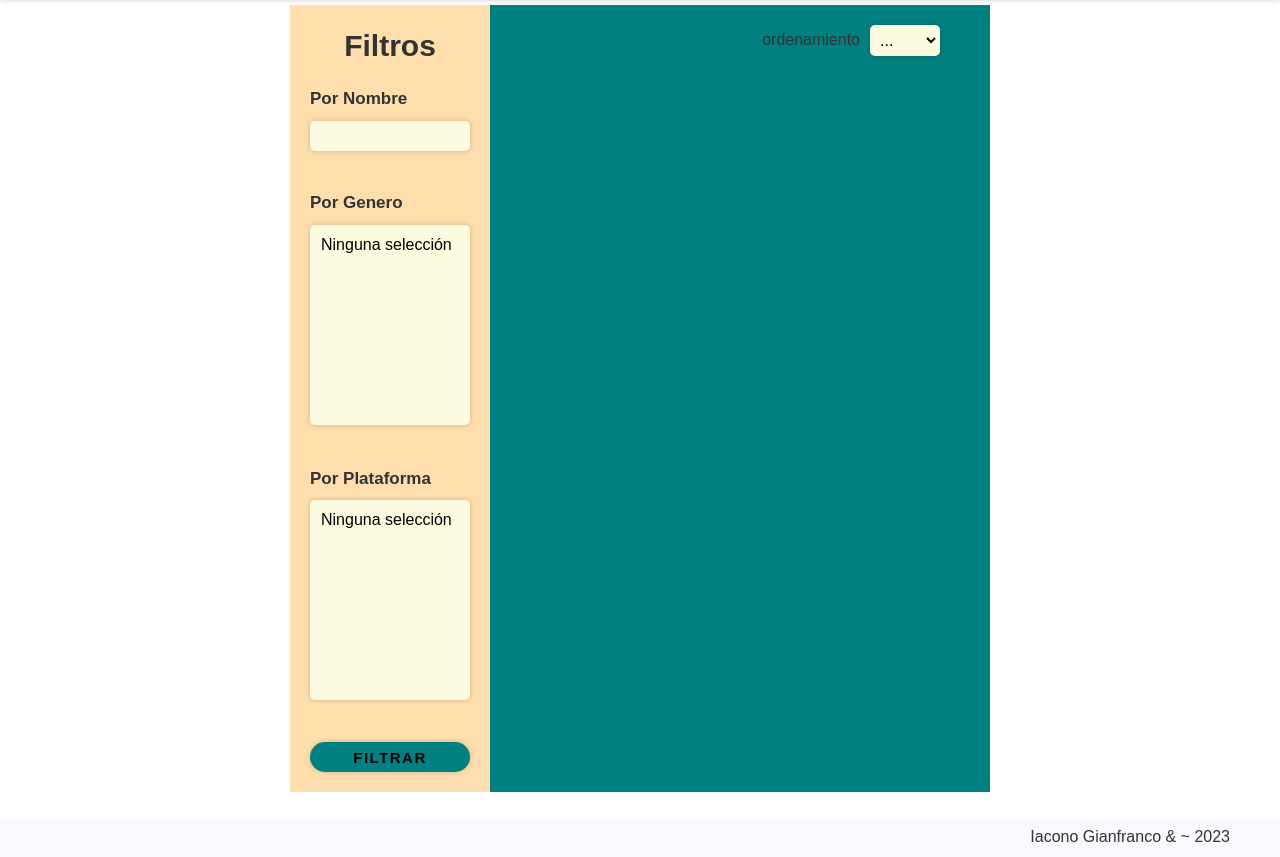
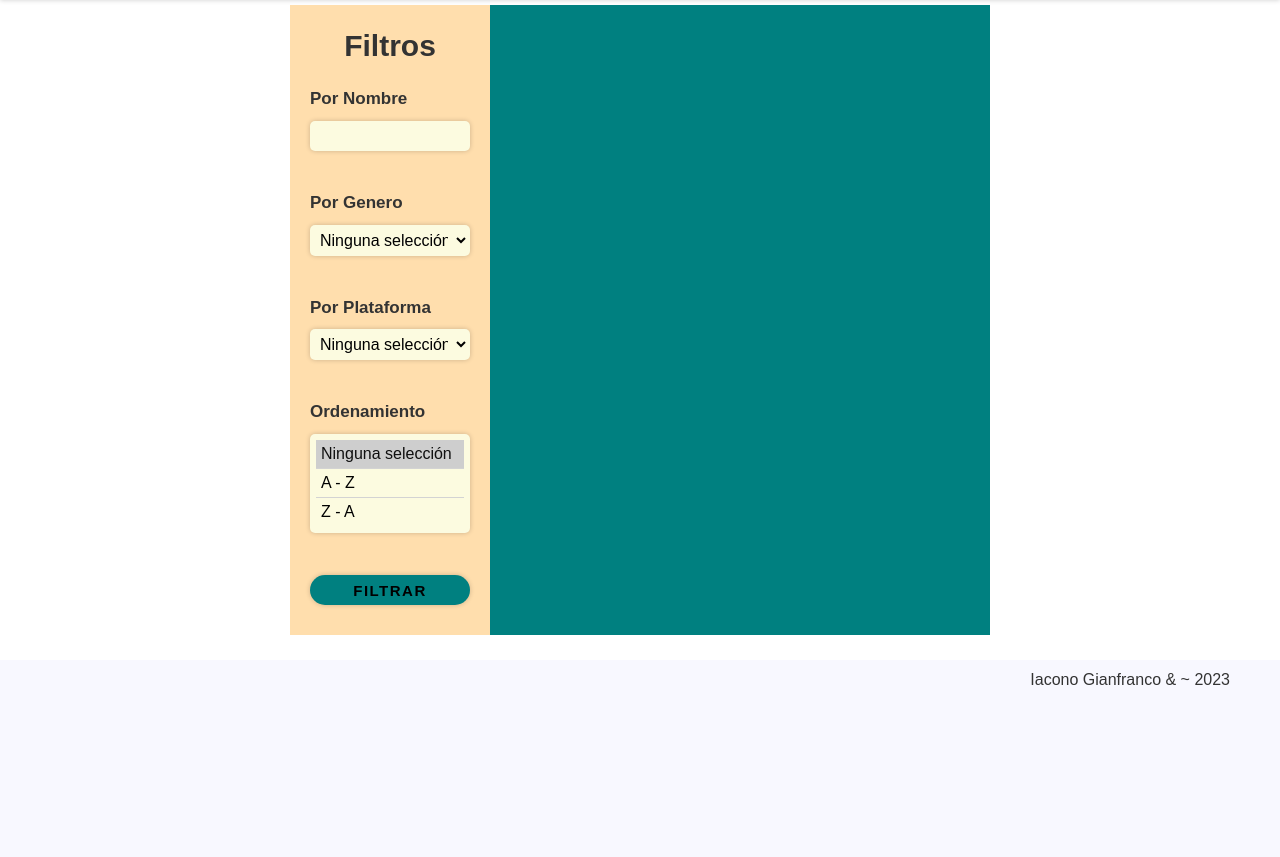
Before and after one commit to IaconoG/Seminario-PHP, a PHP site: page / in a window 1280 px wide. Shown: the part 100-957 px from the top of the page. After the commit the page ends 785 px from the top, so only its background shows below. Run offline with PHP 8.4, Linux system fonts and the light colour scheme; the visitor is signed in with stand-in values (Sample User, id 1); data that the repository does not hold is empty.

Commit message:
demasiados cambios de nuevo :)))

```diff
--- a/Entrega 1 PHP/altaJuego.php
+++ b/Entrega 1 PHP/altaJuego.php
@@ -40,7 +40,7 @@
         <div>
           <label for="plataforma">Plataforma:</label>
           <select name="plataformas" id="plataformas" title="listado-plataformas" multiple>
-            <?php require('components/mostrarDatos/opciones_plataforma.php') ?>
+            <?php require('components/includes/opciones_plataforma.php') ?>
           </select>
         </div>
         <div>
@@ -51,7 +51,7 @@
         <div>
           <label for="genero">Genero:</label>
           <select name="generos" id="generos" title="listado-generos" multiple>
-            <?php require('components/mostrarDatos/opciones_genero.php') ?>
+            <?php require('components/includes/opciones_genero.php') ?>
           </select>
         </div>
         <input type="submit" value="Enviar" onclick="validarFormulario()" ></input>
--- a/Entrega 1 PHP/assets/css/estilos.css
+++ b/Entrega 1 PHP/assets/css/estilos.css
@@ -150,10 +150,7 @@ body {
 .filtros form > div {
   margin: 0 0 4rem 0;
 }
-.filtros select {
-  min-height: 200px;
-  max-height: 400px;
-}
+
 select option{
   border-bottom: 1px solid #D3D3D3;
   padding-inline: 0.5rem;
@@ -188,17 +185,6 @@ select::-webkit-scrollbar-thumb:active {
   flex-direction: column;
   gap: 2rem 0;
 }
-.juegos .ordenamiento_juego {
-  width: 100%;
-  display: flex;
-  justify-content: flex-end;
-  align-items: center;
-  gap: 0 1rem;
-}
-.juegos select {
-  width: 7rem;
-  text-transform: capitalize;
-}
 .bloque-juegos {
   display: grid;
   grid-template-columns: repeat(auto-fit, minmax(330px, 1fr));
@@ -217,12 +203,13 @@ select::-webkit-scrollbar-thumb:active {
 
 }
 .juego .header-juego {
+  min-height: 200px;
   width: 100%;
-  height: auto;
+  height: max-content;
+  max-height: 400px;
   overflow: hidden; /* Ocultar cualquier contenido que exceda el tamaño de la tarjeta */
 }
 .juego .header-juego > img {
-
   width: 100%;
   height: 100%;
   border-radius: 0 0 1.5rem 1.5rem;
@@ -236,7 +223,7 @@ select::-webkit-scrollbar-thumb:active {
   display: flex;
   flex-direction: column;
   gap: 1.5rem;
-  height: 100%;
+  height: max-content;
 }
 .juego .contenido-juego .contenedor-titulo-juego {
   align-self: center;
--- /dev/null
+++ b/Entrega 1 PHP/assets/js/mostrarOpciones.js
@@ -0,0 +1,10 @@
+// Contamos la cantidad de opciones de cada select y segun el valor mostramos un cierto numero de opciones
+
+const selects = document.querySelectorAll('aside select');
+
+selects.forEach(select => {
+  let cantOpciones = select.options.length;
+  console.log(cantOpciones);
+  if (cantOpciones > 7) select.setAttribute('size', 7);
+  else select.setAttribute('size', cantOpciones);
+});
--- a/Entrega 1 PHP/assets/js/uploadImagen.js
+++ b/Entrega 1 PHP/assets/js/uploadImagen.js
@@ -9,4 +9,5 @@ const labelImagen = document.getElementById('label-imagen');
 
 inputImagen.addEventListener('change', () => {
     labelImagen.innerText = inputImagen.files[0].name;
+    labelImagen.style.color = "var(--clr-negro)";
 });
--- a/Entrega 1 PHP/components/get/getOpcionesGeneros.php
+++ b/Entrega 1 PHP/components/get/getOpcionesGeneros.php
@@ -3,7 +3,7 @@
   require ($pathConexion."conexionBD.php");
 
   // //** Obtenemos los datos de la base de datos **//
-  $sql = "SELECT * FROM  generos"; // Consulta SQL
+  $sql = "SELECT * FROM  generos ORDER BY nombre ASC"; // Consulta SQL
   $resultado = mysqli_query($conexion, $sql); // Ejecuta una consulta en la base de datos
 
   if (!$resultado) { // Si la consulta no se ejecuta correctamente
@@ -11,7 +11,7 @@
     die();
   }
 
-  //** Almacenamos los datos en un array **//
+  // //** Almacenamos los datos en un array **//
   $_SESSION['generos'] = array();
   while ($genero = mysqli_fetch_assoc($resultado)) {
     $_SESSION['generos'][$genero['id']] = $genero['nombre'];
@@ -21,3 +21,4 @@
   /** Cerramos la conexion **/
   mysqli_free_result($resultado); // Libera la memoria asociada al resultado
   mysqli_close($conexion); // Cierra la conexion a la base de datos
+  ?>
--- a/Entrega 1 PHP/components/get/getOpcionesNombresJuegos.php
+++ b/Entrega 1 PHP/components/get/getOpcionesNombresJuegos.php
@@ -12,11 +12,9 @@
   }
 
   //** Mostramos los nombres en la pagina */
-  $row = 'nombre';
-  while ($juego = mysqli_fetch_assoc($resultado)) {
-    $nombreJuego = $juego[$row];
-    $option = "<option value=\"$nombreJuego\" name=\"$nombreJuego\"></option>";
-    echo $option;
+  $_SESSION['nombreJuegos'] = array();
+  while ($nombreJuego = mysqli_fetch_assoc($resultado)) {
+    $_SESSION['nombreJuegos'][] = $nombreJuego['nombre'];
   }
 
   /** Cerramos la conexion **/
--- a/Entrega 1 PHP/components/get/getOpcionesPlataformas.php
+++ b/Entrega 1 PHP/components/get/getOpcionesPlataformas.php
@@ -4,7 +4,7 @@
 
 
   //** Obtenemos los datos de la base de datos **//
-  $sql = "SELECT * FROM plataformas"; // Consulta SQL
+  $sql = "SELECT * FROM plataformas ORDER BY nombre ASC"; // Consulta SQL
   $resultado = mysqli_query($conexion, $sql); // Ejecuta una consulta en la base de datos
 
   if (!$resultado) { // Si la consulta no se ejecuta correctamente
--- /dev/null
+++ b/Entrega 1 PHP/components/includes/opciones_nombres.php
@@ -0,0 +1,5 @@
+<?php
+    // Mostramos los datos en la pagina
+  foreach ($_SESSION['nombreJuegos'] as $nombreJuego) {
+    echo "<option value=\"$nombreJuego\" name=\"$nombreJuego\"></option>";
+  }
--- a/Entrega 1 PHP/components/listaJuegos.php
+++ b/Entrega 1 PHP/components/listaJuegos.php
@@ -13,7 +13,7 @@
   }
 
   while ($juego = mysqli_fetch_assoc($resultado)) {
-    require 'mostrarDatos/displayJuegos.php';
+    require 'includes/displayJuegos.php';
   }
 
   mysqli_free_result($resultado); // Libera la memoria asociada al resultado
--- a/Entrega 1 PHP/components/listaJuegosFiltrados.php
+++ b/Entrega 1 PHP/components/listaJuegosFiltrados.php
@@ -3,6 +3,6 @@
   // Recorremos la lista de juegos filtrados pasados por la variable global $_SESSION['juegosFiltrados']
 
   foreach ($_SESSION['juegosFiltrados'] as $juego) {
-    require 'mostrarDatos/displayJuegos.php';
+    require 'includes/displayJuegos.php';
 
   }
--- a/Entrega 1 PHP/components/validarPostJuegos.php
+++ b/Entrega 1 PHP/components/validarPostJuegos.php
@@ -17,12 +17,12 @@
     $tipoImagen = $imagen['type'];
     $tempFile = $imagen['tmp_name']; // Obtenemos la ubicaion temporal del archivo en el servidor
     $contenImg = file_get_contents($tempFile); // Obtenemos el contenido del archivo
-    $nombreImagen = base64_encode($contenImg); // Codificamos el contenido del archivo en base64
+    $nombreImagen = base64_encode($contenImg); // Codificamos el contenido del archivo en base64 (nos da ese texto gigante)
   }
   $descripcion = htmlspecialchars($_POST['descripcion']);
   $plataformas = (isset($_POST['plataformas'])) ? $_POST['plataformas'] : '';
   $url = htmlspecialchars($_POST['url']);
-  $generos = (isset($_POST['generos'])) ? $_POST['generos'] : ''; // intval() -> Convierte un valor a entero
+  $generos = (isset($_POST['generos'])) ? $_POST['generos'] : '';
 
   // Validamos el nombre
   if (empty($nombre)) {
@@ -41,7 +41,6 @@
       $errores[] = "La imagen debe ser de tipo BLOB.";
     }
   }
-  // elseif ($imagen['type'] != 'application/octet-stream') -> Verificar que el tipo de archivo sea BLOB pero no entendi lo de aplicacion/octet-stream
 
   // Validamos la descripcion
   if (strlen($descripcion) > 255) { // strlen() -> Devuelve la longitud de una cadena
--- a/Entrega 1 PHP/index.php
+++ b/Entrega 1 PHP/index.php
@@ -1,13 +1,18 @@
 <?php
-  session_start();
+  session_start();  // Esta función crea o reanuda una sesión y permite el acceso a las variables de sesión a través de la superglobal
+    // session_start() -> se debe llamar al comienzo de cada página que utilice variables de sesión.
+    // Los datos de sesión en PHP se almacenan en el servidor.
+  $pathConexion = 'config/';
+  require('components/get/getOpcionesNombresJuegos.php');
+  require('components/get/getOpcionesGeneros.php');
+  require('components/get/getOpcionesPlataformas.php');
 ?>
 <!DOCTYPE html>
 <html lang="es">
 
-<head>
-  <meta charset="UTF-8" />
-  <meta http-equiv="X-UA-Compatible" content="IE=edge" />
-  <meta name="viewport" content="width=device-width, initial-scale=1.0" />
+<head> <!-- incluir metadatos y enlaces a recursos externos en una página web. -->
+  <meta charset="UTF-8" /> <!-- Para que se muestren los caracteres especiales -->
+  <meta name="viewport" content="width=device-width, initial-scale=1.0" /> <!-- Para que se adapte a la pantalla del dispositivo -->
   <link rel="stylesheet" href="assets/css/estilos.css" />
   <link rel="stylesheet" href="components/header/header.css" />
   <link rel="stylesheet" href="components/footer/footer.css" />
@@ -30,39 +35,39 @@
             <label for="filtro-nombre" class="titulo-filtro">Por nombre</label>
             <input id="filtro-nombre" name="filtro-nombre" list="nombres" />
             <datalist id="nombres">
-              <?php require('components/get/getOpcionesNombresJuegos.php')?>
+              <?php require('components/includes/opciones_nombres.php')?>
             </datalist>
           </div>
           <!-- Filtro por genero -->
           <div class="bloque-filtro-genero">
             <label for="filtro-generos" class="titulo-filtro">Por Genero</label>
-            <select name="filtro-generos" id="filtro-generos" title="listado-plataformas" size="2">
+            <select name="filtro-generos" id="filtro-generos" title="listado-plataformas">
               <option value="-1">Ninguna selección</option>
-              <?php require('components/mostrarDatos/opciones_genero.php') ?>
+              <?php require('components/includes/opciones_genero.php') ?>
             </select>
           </div>
           <!-- Filtro por plataforma -->
           <div class="bloque-filtro-plataforma">
             <label for="filtro-plataformas" class="titulo-filtro">Por plataforma</label>
-            <select name="filtro-plataformas" id="filtro-plataformas" title="listado-plataformas" size="2">
+            <select name="filtro-plataformas" id="filtro-plataformas" title="listado-plataformas">
               <option value="-1">Ninguna selección</option>
-              <?php require('components/mostrarDatos/opciones_plataforma.php') ?>
+              <?php require('components/includes/opciones_plataforma.php') ?>
             </select>
           </div>
+          <div class="ordenamiento_juego">
+          <label for="filtro-ordenamiento" class="titulo-filtro">ordenamiento</label>
+          <select name="filtro-ordenamiento" id="filtro-ordenamiento" title="listado-ordenamientos">
+            <option value="-1">Ninguna selección</option>
+            <option value="ASC">A - Z</option>
+            <option value="DESC">Z - A</option>
+          </select>
+        </div>
           <input type="submit" value="Filtrar"></input>
         </form>
         <!-- Ordenamiento por A-Z -->
       </aside>
       <!-- Seccion que muestra el contenido -->
       <section class="juegos">
-        <div class="ordenamiento_juego">
-          <label for="ordenamiento-A_Z">ordenamiento</label>
-          <select name="ordenamiento-A_Z" id="ordenamiento-A_Z" >
-            <option value="default" selected>...</option>
-            <option value="A-Z">A-Z</option>
-            <option value="Z-A">Z-A</option>
-          </select>
-        </div>
         <div class="bloque-juegos">
           <?php
             if (empty($_SESSION['juegosFiltrados'])) {
@@ -70,7 +75,6 @@
             }
             else {
               require('components/listaJuegosFiltrados.php');
-              unset($_SESSION['juegosFiltrados']); // Limpiamos la variable de sesion
             }
           ?>
         </div>
@@ -80,6 +84,9 @@
   <!-- FOOTER -->
   <?php require('components/footer/footer.php') ?>
 </body>
+
+<!-- scripts -->
+<script src="assets/js/mostrarOpciones.js"></script>
 
 <!-- PHP -->
 <!-- Agregamos opciones a la BD para tener como default porque no quiero agregarlo a mano -->
```
Also changed, not shown: Entrega 1 PHP/components/procesar_filtros.php (+15 -4 lines), Entrega 1 PHP/README.md, Entrega 1 PHP/components/includes/displayJuegos.php (renamed from Entrega 1 PHP/components/mostrarDatos/displayJuegos.php), Entrega 1 PHP/components/includes/opciones_genero.php (renamed from Entrega 1 PHP/components/mostrarDatos/opciones_genero.php), Entrega 1 PHP/components/includes/opciones_plataforma.php (renamed from Entrega 1 PHP/components/mostrarDatos/opciones_plataforma.php).
